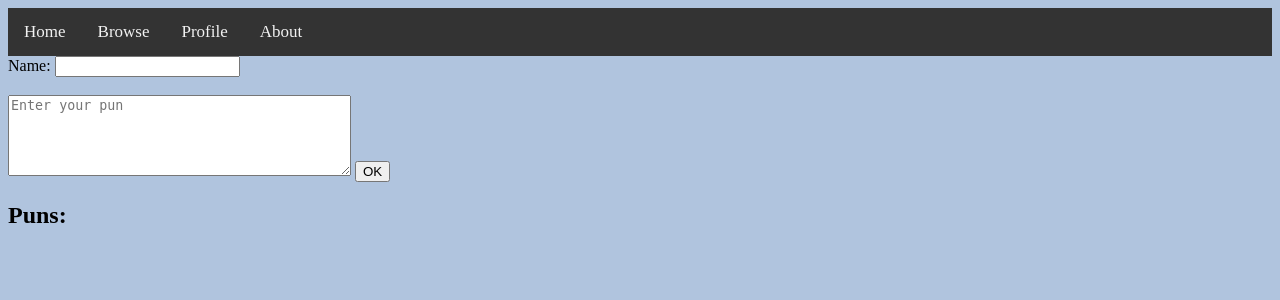
After one commit to RyTaus/punr, a Python web app: template templates/browse.html in a window 1280 px wide. The commit adds this page. Shown: the top 300 px of the page. Run offline with Jinja, Linux system fonts and the light colour scheme; the template is opened without the code that fills it, so the values that code supplies are empty.

Commit message:
I got posts to work in a buggy kind of way lol

```diff
--- a/app.yaml
+++ b/app.yaml
@@ -10,7 +10,6 @@ handlers:
   upload: favicon\.ico
 - url: /resources
   static_dir: resources
-
 - url: .*
   script: main.app
 
--- /dev/null
+++ b/posts.py
@@ -0,0 +1,6 @@
+from google.appengine.ext import ndb
+
+class Post(ndb.Model):
+    op_name = ndb.StringProperty()
+    post_text = ndb.StringProperty()
+    post_date = ndb.DateProperty()
--- a/resources/styles/styles.css
+++ b/resources/styles/styles.css
@@ -0,0 +1,28 @@
+body {
+  background-color: LightSteelBlue;
+}
+
+.topnav {
+    background-color: #333;
+    overflow: hidden;
+}
+
+.topnav a {
+    float: left;
+    display: block;
+    color: #f2f2f2;
+    text-align: center;
+    padding: 14px 16px;
+    text-decoration: none;
+    font-size: 17px;
+}
+
+.topnav a:hover {
+    background-color: #ddd;
+    color: black;
+}
+
+.topnav a.active {
+    background-color: #4CAF50;
+    color: white;
+}
--- /dev/null
+++ b/templates/browse.html
@@ -0,0 +1,34 @@
+<!DOCTYPE html>
+<html>
+  <head>
+    <meta charset="utf-8">
+    <title>Browse Puns</title>
+    <link rel="stylesheet" href="/resources/styles/styles.css">
+  </head>
+  <body>
+    <div class="topnav" id="myTopnav">
+      <a href="/">Home</a>
+      <a href="/browse">Browse</a>
+      <a href="#contact">Profile</a>
+      <a href="#about">About</a>
+    </div>
+
+    <form name="posting" action="/browse" method="post">
+      <label>Name: </label>
+      <input type="text" id="username" name='op_name' maxlength="20">
+      <br><br>
+      <textarea id="post_text" rows="5" cols="40" maxlength="140" placeholder="Enter your pun" name='post_text'></textarea>
+      <input id="ok_button" type="submit" value="OK">
+    </form>
+
+    <h2>Puns: </h2>
+    <div id="posts_section">
+      {%for p in post_list%}
+        <div class="post_container">
+          <h3 class="posts">{{p.op_name}}</h3> {{p.post_date}}
+          <p class="posts">{{p.post_text}}</p>
+        </div>
+      {%endfor%}
+    </div>
+  </body>
+</html>
```
Also changed, not shown: main.py (+31 -1 lines), templates/index.html (+8 -1 lines), index.yaml (line endings or trailing spaces), 2 other files.
